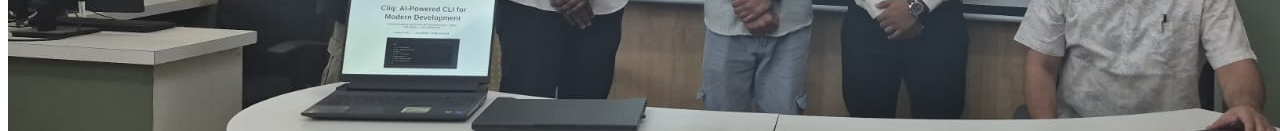
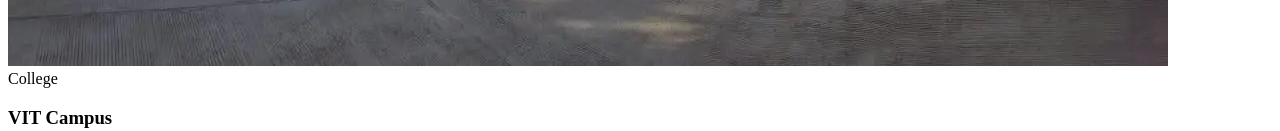
Before and after one commit to bramhagulavani/portfolio-website, a React (Vite) app: page / in a window 1280 px wide. Shown: the part 7881-8012 px from the top of the page. Built offline with nearby package versions, Linux system fonts and the light colour scheme; the HTML template or start-up script is replaced by a standard one.

Commit message:
Fix: Added the highlights and updated the hobby section.

```diff
--- a/src/App.jsx
+++ b/src/App.jsx
@@ -112,7 +112,7 @@ const activities = [
   { icon: 'CRK', title: 'Cricket', level: 'Enthusiast', detail: 'Team communication, tactical adaptation, and game awareness.' },
   { icon: 'TT', title: 'Table Tennis', level: 'Intermediate', detail: 'Precision play that sharpens concentration and timing.' },
   { icon: 'CK', title: 'Cooking', level: 'Home Chef', detail: 'Creative experimentation inspired by structured process thinking.' },
-  { icon: 'RD', title: 'Reading', level: 'Avid Learner', detail: 'Technology trends, AI insights, and high-impact biographies.' },
+  { icon: 'TR', title: 'Travelling', level: 'Explorer', detail: 'Exploring new cities, cultures, and landscapes fuels my curiosity beyond the screen.' },
 ];
 
 const galleryCards = [
@@ -120,6 +120,11 @@ const galleryCards = [
     title: 'DIPEX Showcase',
     tag: 'Exhibition',
     image: '/gallery/DIPEX.jpg',
+  },
+  {
+    title: 'VIT Campus',
+    tag: 'College',
+    image: '/gallery/VIT-2.jpg',
   },
   {
     title: 'Operating Systems Presentation',
@@ -130,6 +135,11 @@ const galleryCards = [
     title: 'Springboard Session',
     tag: 'Workshop',
     image: '/gallery/Springboardimage3.jpeg',
+  },
+  {
+    title: 'EDI Presentation',
+    tag: 'Academics',
+    image: '/gallery/EDI_Presentation.jpeg',
   },
 ];
 
```
Also changed, not shown: public/gallery/EDI_Presentation.jpeg (added), public/gallery/VIT-2.jpg (added).
